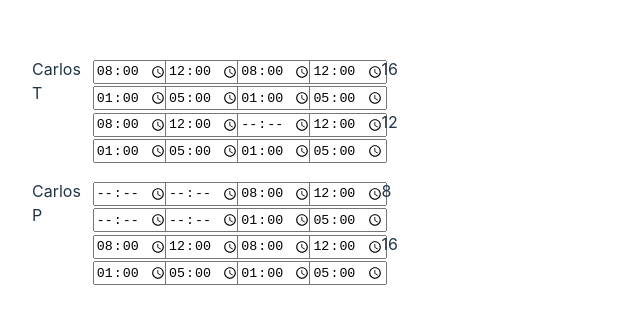
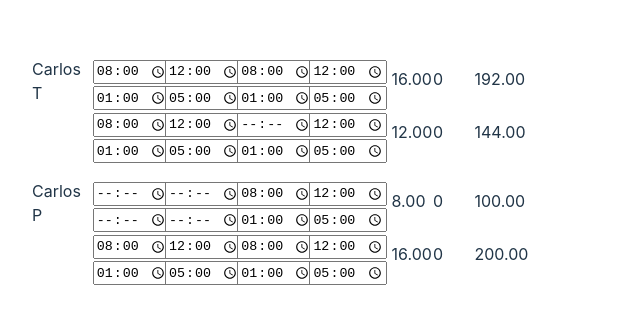
Before and after one commit to javiier507/schedule-demo, a React (Vite) app: page / in a window 1280 px wide. Shown: the part 221-544 px from the top of the page, without its empty margins (0-640 px from the left). Built offline with nearby package versions, Linux system fonts and the light colour scheme; the HTML template or start-up script is replaced by a standard one.

Commit message:
calculando sobre tiempo y total

```diff
--- a/src/mock-data.ts
+++ b/src/mock-data.ts
@@ -1,248 +1,252 @@
-import { Employee } from './schedule';
+import { Employee } from "./schedule";
 
 export const SCHEDULE_EXAMPLE: Employee[] = [
   {
-        "id": 0,
-        "fullname": "Carlos T",
-        "schedule": [
+    id: 0,
+    fullname: "Carlos T",
+    workHours: 16,
+    rate: 12,
+    schedule: [
       [
         {
-                    "id": 0,
-                    "time": "08:00",
-                    "period": "am",
-                    "window": "in",
-                    "type": "projected"
+          id: 0,
+          time: "08:00",
+          period: "am",
+          window: "in",
+          type: "projected",
         },
         {
-                    "id": 1,
-                    "time": "12:00",
-                    "period": "am",
-                    "window": "out",
-                    "type": "projected"
+          id: 1,
+          time: "12:00",
+          period: "am",
+          window: "out",
+          type: "projected",
         },
         {
-                    "id": 2,
-                    "time": "13:00",
-                    "period": "pm",
-                    "window": "in",
-                    "type": "projected"
+          id: 2,
+          time: "13:00",
+          period: "pm",
+          window: "in",
+          type: "projected",
         },
         {
-                    "id": 3,
-                    "time": "17:00",
-                    "period": "pm",
-                    "window": "out",
-                    "type": "projected"
+          id: 3,
+          time: "17:00",
+          period: "pm",
+          window: "out",
+          type: "projected",
         },
         {
-                    "id": 4,
-                    "time": "08:00",
-                    "period": "am",
-                    "window": "in",
-                    "type": "actual"
+          id: 4,
+          time: "08:00",
+          period: "am",
+          window: "in",
+          type: "actual",
         },
         {
-                    "id": 5,
-                    "time": "12:00",
-                    "period": "am",
-                    "window": "out",
-                    "type": "actual"
+          id: 5,
+          time: "12:00",
+          period: "am",
+          window: "out",
+          type: "actual",
         },
         {
-                    "id": 6,
-                    "time": "13:00",
-                    "period": "pm",
-                    "window": "in",
-                    "type": "actual"
+          id: 6,
+          time: "13:00",
+          period: "pm",
+          window: "in",
+          type: "actual",
         },
         {
-                    "id": 7,
-                    "time": "17:00",
-                    "period": "pm",
-                    "window": "out",
-                    "type": "actual"
-                }
+          id: 7,
+          time: "17:00",
+          period: "pm",
+          window: "out",
+          type: "actual",
+        },
       ],
       [
         {
-                    "id": 8,
-                    "time": "08:00",
-                    "period": "am",
-                    "window": "in",
-                    "type": "projected"
+          id: 8,
+          time: "08:00",
+          period: "am",
+          window: "in",
+          type: "projected",
         },
         {
-                    "id": 9,
-                    "time": "12:00",
-                    "period": "am",
-                    "window": "out",
-                    "type": "projected"
+          id: 9,
+          time: "12:00",
+          period: "am",
+          window: "out",
+          type: "projected",
         },
         {
-                    "id": 10,
-                    "time": "13:00",
-                    "period": "pm",
-                    "window": "in",
-                    "type": "projected"
+          id: 10,
+          time: "13:00",
+          period: "pm",
+          window: "in",
+          type: "projected",
         },
         {
-                    "id": 11,
-                    "time": "17:00",
-                    "period": "pm",
-                    "window": "out",
-                    "type": "projected"
+          id: 11,
+          time: "17:00",
+          period: "pm",
+          window: "out",
+          type: "projected",
         },
         {
-                    "id": 12,
-                    "time": null,
-                    "period": "am",
-                    "window": "in",
-                    "type": "actual"
+          id: 12,
+          time: null,
+          period: "am",
+          window: "in",
+          type: "actual",
         },
         {
-                    "id": 13,
-                    "time": "12:00",
-                    "period": "am",
-                    "window": "out",
-                    "type": "actual"
+          id: 13,
+          time: "12:00",
+          period: "am",
+          window: "out",
+          type: "actual",
         },
         {
-                    "id": 14,
-                    "time": "13:00",
-                    "period": "pm",
-                    "window": "in",
-                    "type": "actual"
+          id: 14,
+          time: "13:00",
+          period: "pm",
+          window: "in",
+          type: "actual",
         },
         {
-                    "id": 15,
-                    "time": "17:00",
-                    "period": "pm",
-                    "window": "out",
-                    "type": "actual"
-                }
-            ]
-        ]
+          id: 15,
+          time: "17:00",
+          period: "pm",
+          window: "out",
+          type: "actual",
+        },
+      ],
+    ],
   },
   {
-        "id": 1,
-        "fullname": "Carlos P",
-        "schedule": [
+    id: 1,
+    fullname: "Carlos P",
+    workHours: 16,
+    rate: 12.5,
+    schedule: [
       [
         {
-                    "id": 0,
-                    "time": "",
-                    "period": "am",
-                    "window": "in",
-                    "type": "projected"
+          id: 0,
+          time: "",
+          period: "am",
+          window: "in",
+          type: "projected",
         },
         {
-                    "id": 1,
-                    "time": "",
-                    "period": "am",
-                    "window": "out",
-                    "type": "projected"
+          id: 1,
+          time: "",
+          period: "am",
+          window: "out",
+          type: "projected",
         },
         {
-                    "id": 2,
-                    "time": "",
-                    "period": "pm",
-                    "window": "in",
-                    "type": "projected"
+          id: 2,
+          time: "",
+          period: "pm",
+          window: "in",
+          type: "projected",
         },
         {
-                    "id": 3,
-                    "time": "",
-                    "period": "pm",
-                    "window": "out",
-                    "type": "projected"
+          id: 3,
+          time: "",
+          period: "pm",
+          window: "out",
+          type: "projected",
         },
         {
-                    "id": 4,
-                    "time": "08:00",
-                    "period": "am",
-                    "window": "in",
-                    "type": "actual"
+          id: 4,
+          time: "08:00",
+          period: "am",
+          window: "in",
+          type: "actual",
         },
         {
-                    "id": 5,
-                    "time": "12:00",
-                    "period": "am",
-                    "window": "out",
-                    "type": "actual"
+          id: 5,
+          time: "12:00",
+          period: "am",
+          window: "out",
+          type: "actual",
         },
         {
-                    "id": 6,
-                    "time": "13:00",
-                    "period": "pm",
-                    "window": "in",
-                    "type": "actual"
+          id: 6,
+          time: "13:00",
+          period: "pm",
+          window: "in",
+          type: "actual",
         },
         {
-                    "id": 7,
-                    "time": "17:00",
-                    "period": "pm",
-                    "window": "out",
-                    "type": "actual"
-                }
+          id: 7,
+          time: "17:00",
+          period: "pm",
+          window: "out",
+          type: "actual",
+        },
       ],
       [
         {
-                    "id": 8,
-                    "time": "08:00",
-                    "period": "am",
-                    "window": "in",
-                    "type": "projected"
+          id: 8,
+          time: "08:00",
+          period: "am",
+          window: "in",
+          type: "projected",
         },
         {
-                    "id": 9,
-                    "time": "12:00",
-                    "period": "am",
-                    "window": "out",
-                    "type": "projected"
+          id: 9,
+          time: "12:00",
+          period: "am",
+          window: "out",
+          type: "projected",
         },
         {
-                    "id": 10,
-                    "time": "13:00",
-                    "period": "pm",
-                    "window": "in",
-                    "type": "projected"
+          id: 10,
+          time: "13:00",
+          period: "pm",
+          window: "in",
+          type: "projected",
         },
         {
-                    "id": 11,
-                    "time": "17:00",
-                    "period": "pm",
-                    "window": "out",
-                    "type": "projected"
+          id: 11,
+          time: "17:00",
+          period: "pm",
+          window: "out",
+          type: "projected",
         },
         {
-                    "id": 12,
-                    "time": "08:00",
-                    "period": "am",
-                    "window": "in",
-                    "type": "actual"
+          id: 12,
+          time: "08:00",
+          period: "am",
+          window: "in",
+          type: "actual",
         },
         {
-                    "id": 13,
-                    "time": "12:00",
-                    "period": "am",
-                    "window": "out",
-                    "type": "actual"
+          id: 13,
+          time: "12:00",
+          period: "am",
+          window: "out",
+          type: "actual",
         },
         {
-                    "id": 14,
-                    "time": "13:00",
-                    "period": "pm",
-                    "window": "in",
-                    "type": "actual"
+          id: 14,
+          time: "13:00",
+          period: "pm",
+          window: "in",
+          type: "actual",
         },
         {
-                    "id": 15,
-                    "time": "17:00",
-                    "period": "pm",
-                    "window": "out",
-                    "type": "actual"
-                }
-            ]
-        ]
-    }
+          id: 15,
+          time: "17:00",
+          period: "pm",
+          window: "out",
+          type: "actual",
+        },
+      ],
+    ],
+  },
 ];
--- a/src/schedule-days.tsx
+++ b/src/schedule-day.tsx
@@ -8,11 +8,11 @@ type Props = {
   handler: (value: string, indexDay: number, indexTime: number) => void;
 };
 
-export const ScheduleDays = ({ schedule = [], handler, indexDay }: Props) => {
+export const ScheduleDay = ({ schedule = [], handler, indexDay }: Props) => {
   return (
     <div style={{ width: "12.5%", display: "flex", flexWrap: "wrap" }}>
       {schedule.map((item, index) => (
-        <div key={`schedule-${item.id}`} style={{ width: "50%" }}>
+        <div key={`time-${item.id}`} style={{ width: "50%" }}>
           <TimeInput
             value={item.time}
             indexTime={index}
--- a/src/schedule-employee.tsx
+++ b/src/schedule-employee.tsx
@@ -1,6 +1,6 @@
 import { Employee } from "./schedule";
 
-import { ScheduleDays } from "./schedule-days";
+import { ScheduleDay } from "./schedule-day";
 import { ScheduleTotal } from "./schedule-total";
 
 type Props = {
@@ -14,16 +14,17 @@ type Props = {
   ) => void;
 };
 
-export const ScheduleEmployee = ({ employee, indexEmployee, handler }: Props) => {
+export const ScheduleEmployee = ({
+  employee,
+  indexEmployee,
+  handler,
+}: Props) => {
   return (
-    <div
-      key={`employee-${employee.id}`}
-      style={{ display: "flex", marginBottom: "1rem" }}
-    >
+    <div style={{ display: "flex", marginBottom: "1rem" }}>
       <div style={{ width: "5%" }}>{employee.fullname}</div>
       <div style={{ width: "95%", display: "flex" }}>
         {employee.schedule.map((dayItem, dayIndex) => (
-          <ScheduleDays
+          <ScheduleDay
             key={`day-${dayIndex}`}
             schedule={dayItem}
             indexDay={dayIndex}
@@ -32,7 +33,7 @@ export const ScheduleEmployee = ({ employee, indexEmployee, handler }: Props) =>
             }
           />
         ))}
-        <ScheduleTotal schedule={employee.schedule} />
+        <ScheduleTotal employee={employee} />
       </div>
     </div>
   );
--- a/src/schedule-total.tsx
+++ b/src/schedule-total.tsx
@@ -1,7 +1,7 @@
-import { Schedule, Type } from "./schedule";
+import { Employee, Schedule, Type } from "./schedule";
 
 type Props = {
-  schedule: Schedule[][];
+  employee: Employee;
 };
 
 function timeToDatetime(time: string | null): Date | undefined {
@@ -43,14 +43,34 @@ function calculateByWeek(schedules: Schedule[][], type: Type) {
   );
 }
 
-export const ScheduleTotal = ({ schedule = [] }: Props) => {
-  const projectedTotal = calculateByWeek(schedule, "projected");
-  const actualTotal = calculateByWeek(schedule, "actual");
+export const ScheduleTotal = ({ employee }: Props) => {
+  const projectedTotal = calculateByWeek(employee.schedule, "projected");
+  const actualTotal = calculateByWeek(employee.schedule, "actual");
 
   return (
     <div style={{ width: "12.5%", display: "flex", flexWrap: "wrap" }}>
-      <div style={{ width: "100%" }}>{projectedTotal}</div>
-      <div style={{ width: "100%" }}>{actualTotal}</div>
+      <div style={{ width: "100%", display: "flex", padding: 10 }}>
+        <div style={{ width: "33.33%" }}>{projectedTotal.toFixed(2)}</div>
+        <div style={{ width: "33.33%" }}>
+          {projectedTotal - employee.workHours > 0
+            ? (projectedTotal - employee.workHours).toFixed(2)
+            : 0}
+        </div>
+        <div style={{ width: "33.33%" }}>
+          {(employee.rate * projectedTotal).toFixed(2)}
+        </div>
+      </div>
+      <div style={{ width: "100%", display: "flex", padding: 10 }}>
+        <div style={{ width: "33.33%" }}>{actualTotal.toFixed(2)}</div>
+        <div style={{ width: "33.33%" }}>
+          {actualTotal - employee.workHours > 0
+            ? (actualTotal - employee.workHours).toFixed(2)
+            : 0}
+        </div>
+        <div style={{ width: "33.33%" }}>
+          {(employee.rate * actualTotal).toFixed(2)}
+        </div>
+      </div>
     </div>
   );
 };
--- a/src/schedule.ts
+++ b/src/schedule.ts
@@ -1,6 +1,8 @@
 export type Employee = {
     id: number;
     fullname: string;
+    workHours: number;
+    rate: number;
     schedule: Schedule[][];
 }
 
```
Lines whose indentation alone changed are shown as unchanged.
